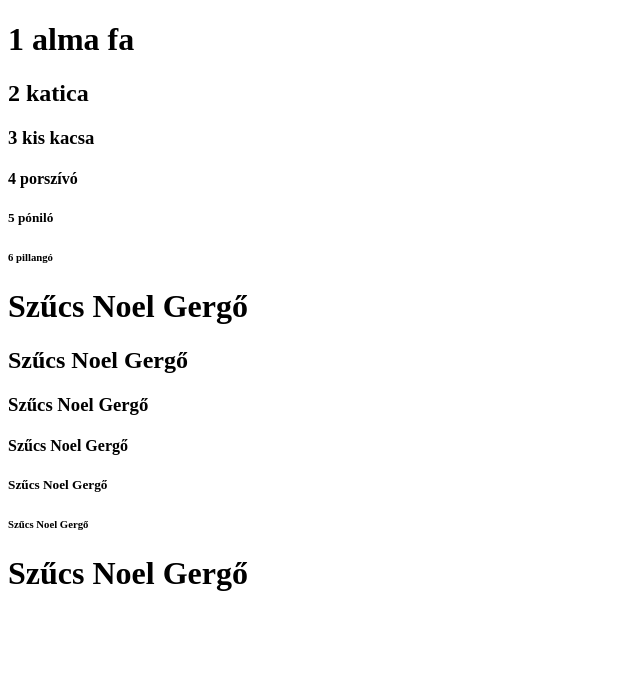
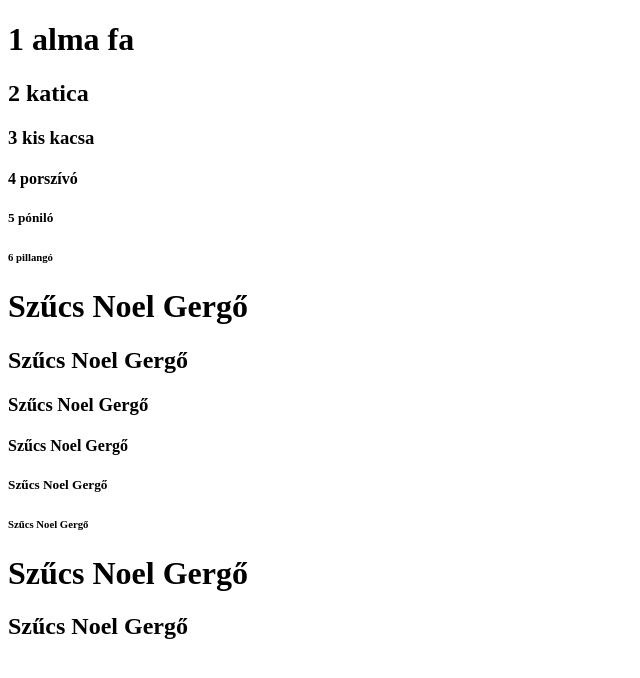
Before and after one commit to szucsng/weboldalom, a plain HTML site: page index.html in a window 1280 px wide. Shown: the whole page, without its empty margins (0-640 px from the left). Drawn offline with Linux system fonts and the light colour scheme.

Commit message:
címsor 3

```diff
--- a/index.html
+++ b/index.html
@@ -20,5 +20,6 @@
                     <h6>Szűcs Noel Gergő</h6>
 
                     <h1>Szűcs Noel Gergő</h1>
+                    <h2>Szűcs Noel Gergő</h2>
 </body>
 </html>
```
